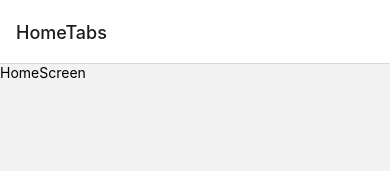
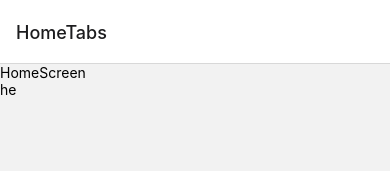
Before and after one commit to SUBARNA-2002/NewsWorld, a React Native app: screen /Home in a window 390 px wide. Shown: the top 171 px of the page. Built offline with nearby package versions, Linux system fonts and the light colour scheme.

Commit message:
Add 'he' text to HomeScreen

```diff
--- a/src/screens/HomeScreen.jsx
+++ b/src/screens/HomeScreen.jsx
@@ -5,6 +5,7 @@ const HomeScreen = () => {
   return (
     <View>
       <Text>HomeScreen</Text>
+      <Text>he</Text>
     </View>
   )
 }
```
